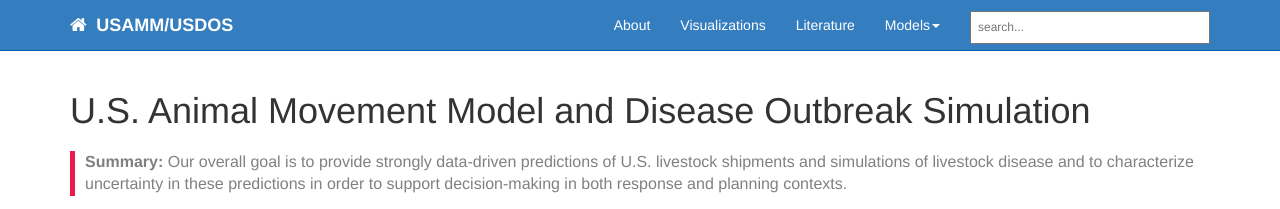
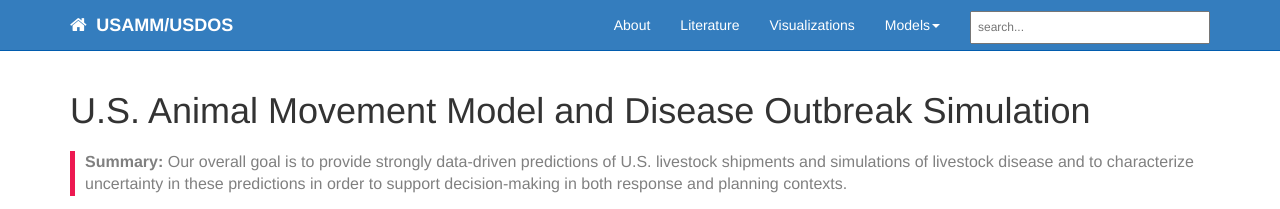
Before and after one commit to webblabb/usammusdos, a Jekyll site: the page built from index.md, in a window 1280 px wide. Shown: the top 209 px of the page. Built offline with Jekyll 4.4.1, drawn with Linux system fonts in a browser that asks for light colours; nearby versions of some CDN libraries; comment, search, counter and statistics services are not loaded; part of the change alters nothing that is shown.

```diff
--- a/_data/topnav.yml
+++ b/_data/topnav.yml
@@ -5,10 +5,10 @@ topnav:
   items:
     - title: About
       url: /about
+    - title: Literature
+      url: /literature
     - title: Visualizations
       url: /shiny
-    - title: Literature
-      url: /literature
 
 #Topnav dropdowns
 topnav_dropdowns:
```
